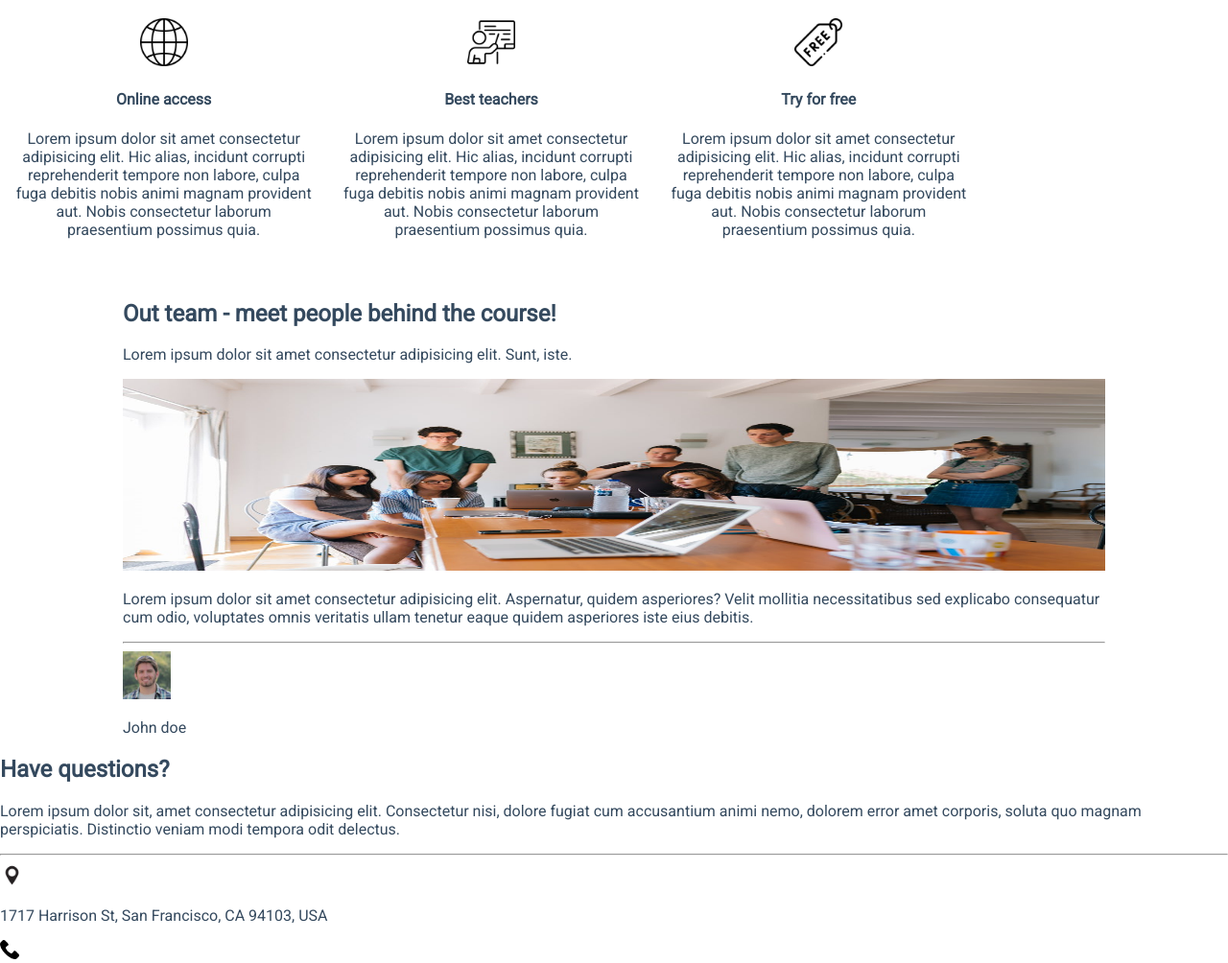
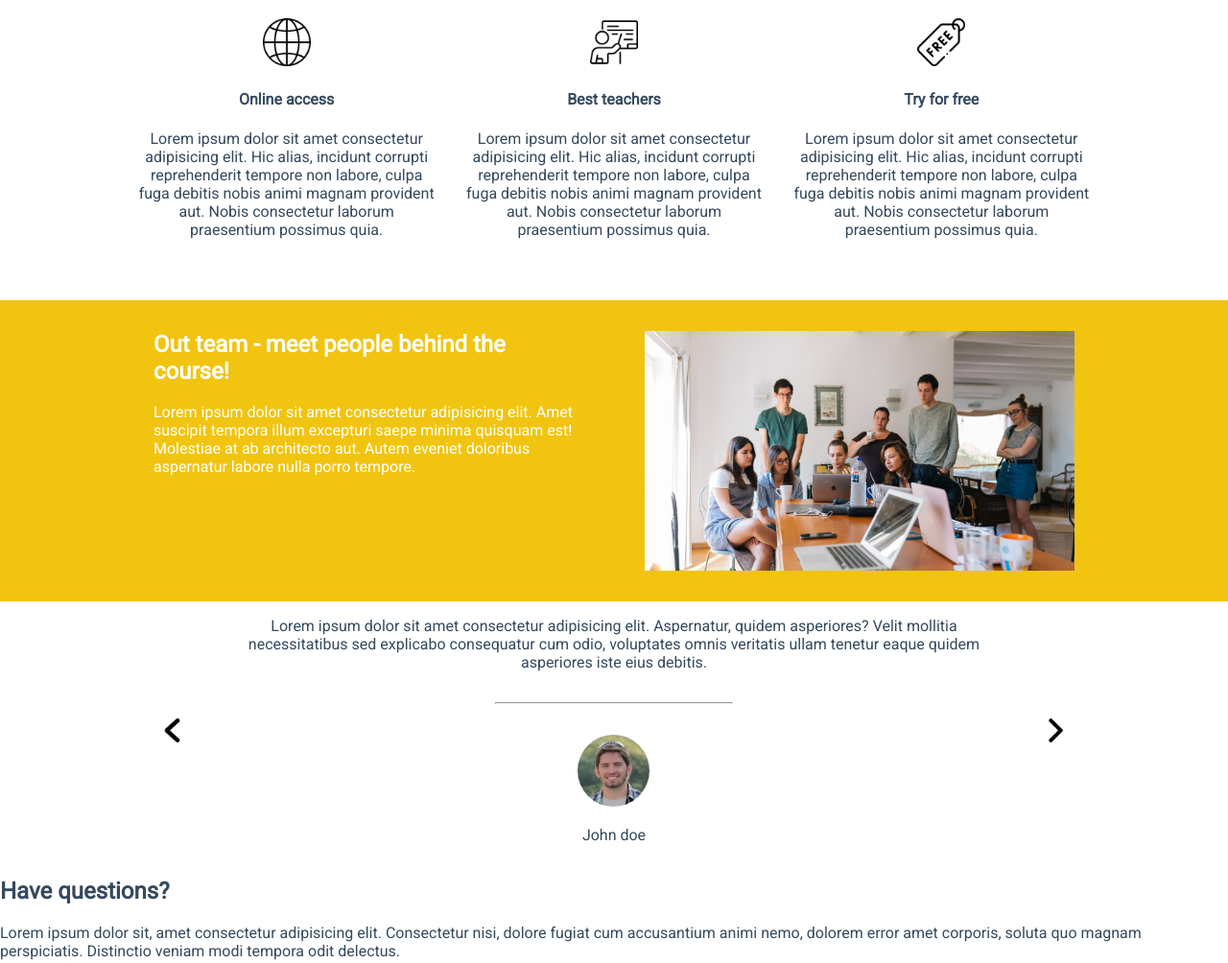
Before and after one commit to Wurir/coderoad--html-css--project, a plain HTML site: page index.html in a window 1280 px wide. Shown: the part 479-1483 px from the top of the page at 96% size. Drawn offline with Linux system fonts and the light colour scheme.

Commit message:
styled testimonials

```diff
--- a/css/style.css
+++ b/css/style.css
@@ -22,6 +22,7 @@ html, body {
     padding: 0.5rem;
     transition: background-color 0.5s ease-in-out;
     cursor: pointer;
+    border-radius: 10px;
 }
 
 .cta-button:hover {
@@ -100,7 +101,8 @@ html, body {
 
 .features {
     display: flex;
-    margin: 2rem 0;
+    justify-content: center;
+    padding: 2rem 0;
 }
 
 .feature {
@@ -114,3 +116,92 @@ html, body {
 }
 
 /* END OF FEATURES */
+
+
+/* ABOUT */
+
+.about {
+    display: flex;
+    justify-content: center;
+    padding: 2rem 0;
+    background-color: #f1c40f;
+    color: white;
+}
+
+.about__container {
+    display: flex;
+}
+
+.about__text, .about__image {
+    flex-basis: 50%;
+    padding: 0 2rem;
+}
+
+.about__header {
+    margin-top: 0;
+}
+
+.about__image-container {
+    width: 100%;
+    height: 250px;
+    background-image: url(../img/team.jpg);
+    background-position: center;
+    background-size: cover;
+    background-repeat: no-repeat;
+}
+
+/* END OF ABOUT */
+
+
+/* TESTIMONIALS */
+
+.testimonials {
+    padding-top: 2rem 0;
+    display: flex;
+}
+.testimonial__arrow {
+    flex-basis: 10%;
+    display: flex;
+    justify-content: center;
+    align-items: center;
+}
+
+.testimonial__arrow-image {
+    width: 25px;
+    height: 25px;
+}
+
+
+.testimonial {
+    flex-basis: 80%;
+    text-align: center;
+}
+
+.testimonial__text {
+
+}
+
+.testimonial__rule{
+    margin: 2rem auto;
+    width: 30%;
+    min-width: 200px;
+}
+
+.testimonial__avatar {
+    border-radius: 50%;
+    height: 75px;
+    width: 75px;
+}
+
+.testimonial__name {
+
+}
+
+/* END OF TESTIMONIALS */
+
+
+/* CONTACT */
+
+
+
+/* END OF CONTACT */
--- a/index.html
+++ b/index.html
@@ -106,39 +106,43 @@
     </div>
 
     <div
-        class="container"
+        class="about"
         id="about"
     >
-        <div>
-            <h2>Out team - meet people behind the course!</h2>
-            <p>Lorem ipsum dolor sit amet consectetur adipisicing elit. Sunt, iste.</p>
+    <div class="about__container container">
+        <div class="about__text">
+            <h2 class="about__header">Out team - meet people behind the course!</h2>
+            <p class="about__description">Lorem ipsum dolor sit amet consectetur adipisicing elit. Amet suscipit tempora illum excepturi saepe minima quisquam est! Molestiae at ab architecto aut. Autem eveniet doloribus aspernatur labore nulla porro tempore.</p>
         </div>
-        <div>
-            <img
-                src="./img/team.jpg"
-                alt="Team image"
-                width="100%"
-                height="200"
-            />
+        <div class="about__image">
+            <div class="about__image-container"></div>
         </div>
+    </div>
     </div>
 
     <div
-        class="container"
+        class="testimonials container"
         id="testimonials"
     >
-        <div>
-            <p>Lorem ipsum dolor sit amet consectetur adipisicing elit. Aspernatur, quidem asperiores? Velit mollitia
+    <div class="testimonial__arrow">
+        <img class="testimonial__arrow-image" src="./img/left-arrow.png" alt="Left arrow">
+    </div>
+        <div class="testimonial">
+            <p class="testimonial__text">Lorem ipsum dolor sit amet consectetur adipisicing elit. Aspernatur, quidem asperiores? Velit mollitia
                 necessitatibus sed explicabo consequatur cum odio, voluptates omnis veritatis ullam tenetur eaque quidem
                 asperiores iste eius debitis.
             </p>
-            <hr />
+            <hr class="testimonial__rule"/>
             <img
+                class="testimonial__avatar"
                 src="./img/avatar.jpg"
                 alt="Avatar"
                 width="50"
             />
-            <p>John doe</p>
+            <p class="testimonial__name">John doe</p>
+        </div>
+        <div class="testimonial__arrow">
+            <img class="testimonial__arrow-image" src="./img/right-arrow.png" alt="Right arrow">
         </div>
     </div>
 
```
Also changed, not shown: img/left-arrow.png (added), img/right-arrow.png (added).
